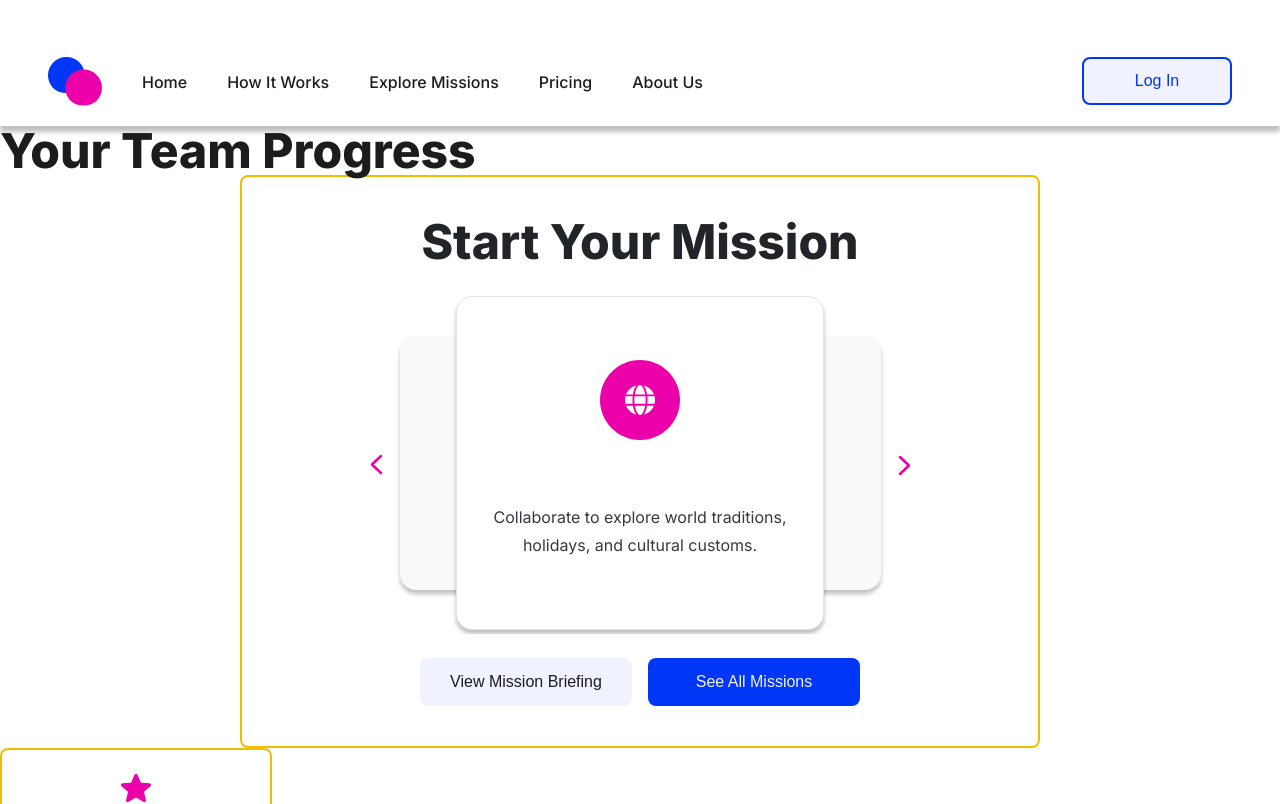
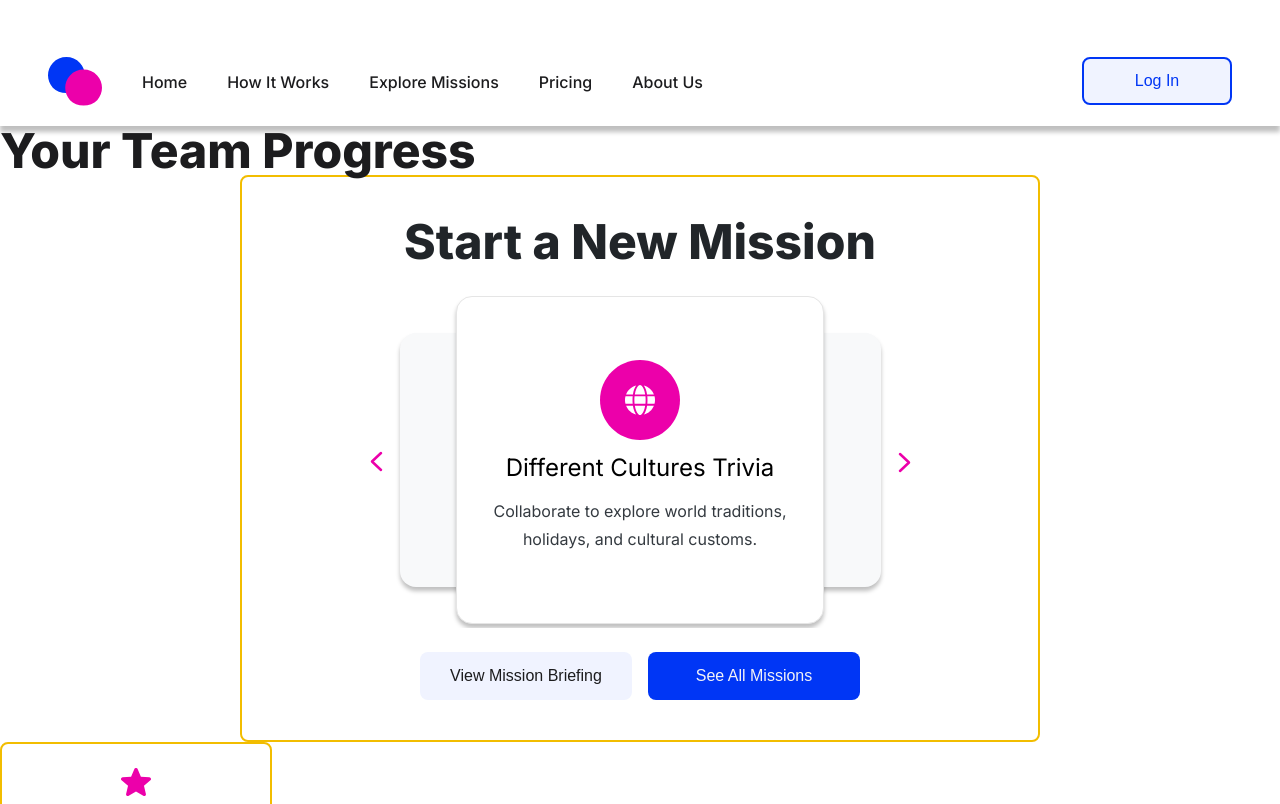
Before and after one commit to cherryontech/MissionCollective, a React (Vite) app: page /dashboard in a window 1280 px wide. Shown: the top 804 px of the page. Built offline with nearby package versions, Linux system fonts and the light colour scheme.

Commit message:
Resolved comments on PR

```diff
--- a/src/Components/Dashboard/MissionStatusCard.jsx
+++ b/src/Components/Dashboard/MissionStatusCard.jsx
@@ -4,7 +4,7 @@ export default function MissionStatusCard({ id, icon, alt, headline, body }) {
   return (
     <div className="missionStatusCardContainer" key={id}>
       <img src={icon} alt={alt} className="missionStatusCardIcon" />
-      <h2>{headline}</h2>
+      <h3>{headline}</h3>
       <p className="missionStatusCardBody">{body}</p>
     </div>
   );
--- a/src/Components/Dashboard/MissionStatusCarousel.jsx
+++ b/src/Components/Dashboard/MissionStatusCarousel.jsx
@@ -33,7 +33,7 @@ export default function MissionStatusCarousel() {
   return (
     <div className="mission-status-carousel">
       <div className="carousel-header">
-        <h2>Start Your Mission</h2>
+        <h2>Start a New Mission</h2>
       </div>
 
       <div className="carousel-container">
--- a/src/styles/MissionStatusCard.css
+++ b/src/styles/MissionStatusCard.css
@@ -21,13 +21,16 @@
     margin-bottom: 0.88rem;
 }
 
-.missionStatusCardContainer h2 {
+.missionStatusCardContainer h3 {
+    color: #000;
     text-align: center;
     font-size: 1.5rem;
     font-style: normal;
     font-weight: 400;
+    height: 1.75rem;
     line-height: 1.75rem;
-    margin-bottom: 1.28rem;
+    align-self: stretch;
+    margin-bottom: 0.88rem;
 }
 
 .missionStatusCardContainer p {
```
